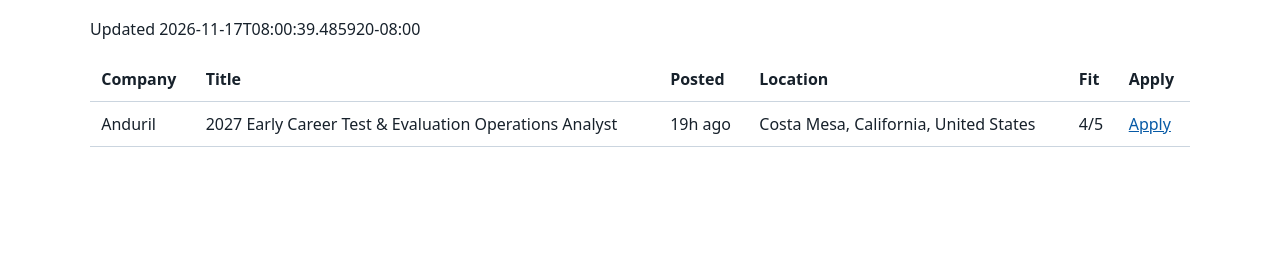
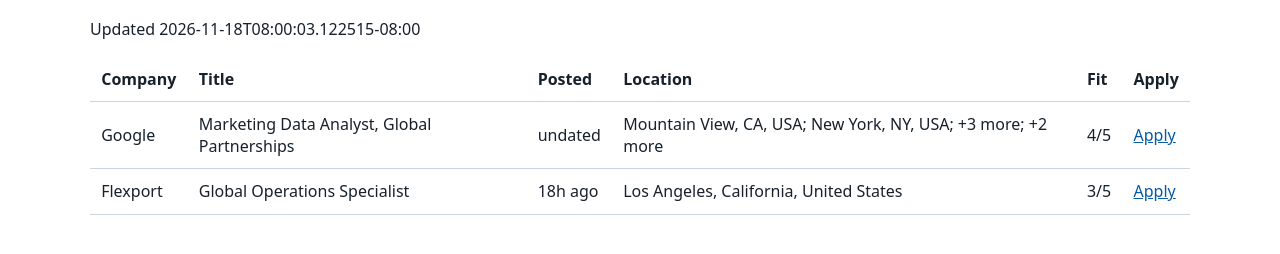
Before and after one commit to keenanfrancisco/job-board, a plain HTML site: page k-fff9373fef/index.html in a window 1280 px wide. Shown: the part 78-332 px from the top of the page. Drawn offline with Linux system fonts and the light colour scheme.

Commit message:
jobs 2026-11-18 k-fff9373fef

```diff
--- a/k-fff9373fef/index.html
+++ b/k-fff9373fef/index.html
@@ -1,2 +1,2 @@
 <!doctype html>
-<html lang="en"><head><meta charset="utf-8"><meta name="viewport" content="width=device-width,initial-scale=1"><meta name="robots" content="noindex"><title>Fresh jobs</title><style>body{font:16px system-ui,sans-serif;margin:2rem;color:#17212b;background:#fff}main{max-width:1100px;margin:auto}table{border-collapse:collapse;width:100%}td,th{text-align:left;padding:.7rem;border-bottom:1px solid #cbd5df}.table{overflow-x:auto}a{color:#075aa6}caption{text-align:left}</style></head><body><main><h1>Fresh jobs</h1><p>Updated 2026-11-17T08:00:39.485920-08:00</p><div class="table"><table><thead><tr><th>Company</th><th>Title</th><th>Posted</th><th>Location</th><th>Fit</th><th>Apply</th></tr></thead><tbody><tr><td>Anduril</td><td>2027 Early Career Test &amp; Evaluation Operations Analyst</td><td>19h ago</td><td>Costa Mesa, California, United States</td><td>4/5</td><td><a href="https://boards.greenhouse.io/andurilindustries/jobs/5296757007?gh_jid=5296757007">Apply</a></td></tr></tbody></table></div></main></body></html>
+<html lang="en"><head><meta charset="utf-8"><meta name="viewport" content="width=device-width,initial-scale=1"><meta name="robots" content="noindex"><title>Fresh jobs</title><style>body{font:16px system-ui,sans-serif;margin:2rem;color:#17212b;background:#fff}main{max-width:1100px;margin:auto}table{border-collapse:collapse;width:100%}td,th{text-align:left;padding:.7rem;border-bottom:1px solid #cbd5df}.table{overflow-x:auto}a{color:#075aa6}caption{text-align:left}</style></head><body><main><h1>Fresh jobs</h1><p>Updated 2026-11-18T08:00:03.122515-08:00</p><div class="table"><table><thead><tr><th>Company</th><th>Title</th><th>Posted</th><th>Location</th><th>Fit</th><th>Apply</th></tr></thead><tbody><tr><td>Google</td><td>Marketing Data Analyst, Global Partnerships</td><td>undated</td><td>Mountain View, CA, USA; New York, NY, USA; +3 more; +2 more</td><td>4/5</td><td><a href="https://www.google.com/about/careers/applications/jobs/results/124508669134938822-marketing-data-analyst-global-partnerships">Apply</a></td></tr><tr><td>Flexport</td><td>Global Operations Specialist</td><td>18h ago</td><td>Los Angeles, California, United States</td><td>3/5</td><td><a href="https://job-boards.greenhouse.io/flexport/jobs/8106441">Apply</a></td></tr></tbody></table></div></main></body></html>
```
Also changed, not shown: k-fff9373fef/2026-10-18.html (deleted, +0 -2 lines), k-fff9373fef/2026-11-18.html (added, +2 -0 lines).
